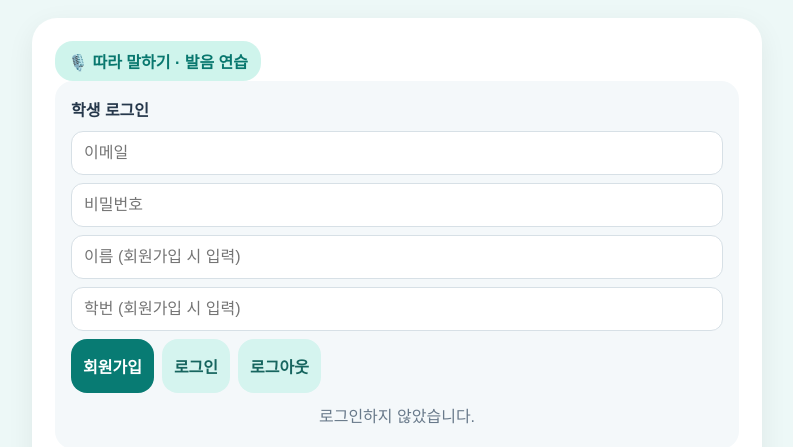
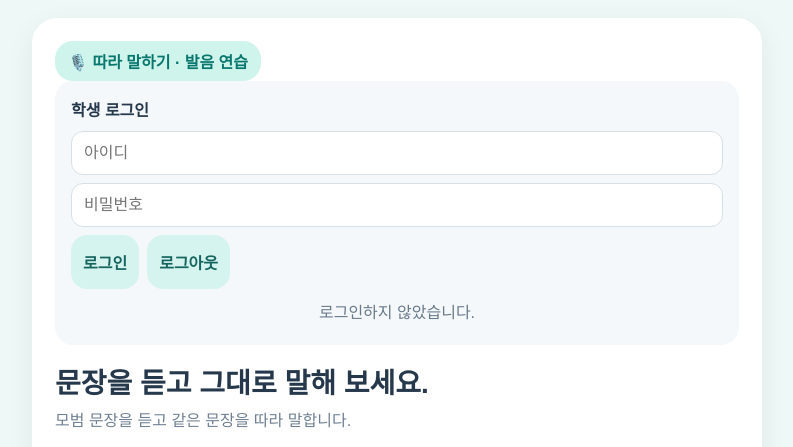
Before and after one commit to JHS-korean/korean-learning, a plain HTML site: page index.html in a window 1280 px wide. Shown: the top 447 px of the page, without its empty margins (243-1036 px from the left). Drawn offline with nearby package versions, Linux system fonts and the light colour scheme.

Commit message:
Update index.html

```diff
--- a/index.html
+++ b/index.html
@@ -37,15 +37,13 @@ textarea{width:100%;min-height:72px;border:2px solid #d7e0e6;border-radius:14px;
 <body>
 <div class="app"><div class="card">
 <div class="tag">🎙️ 따라 말하기 · 발음 연습</div>
+
 <div id="authBox" style="background:#f4f8fa;border-radius:18px;padding:16px;margin-bottom:16px">
   <b>학생 로그인</b>
   <div style="display:grid;gap:8px;margin-top:10px">
-    <input id="loginEmail" type="email" placeholder="이메일" style="padding:12px;border:1px solid #d7e0e6;border-radius:12px;font-size:16px">
-    <input id="loginPassword" type="password" placeholder="비밀번호" style="padding:12px;border:1px solid #d7e0e6;border-radius:12px;font-size:16px">
-    <input id="studentName" type="text" placeholder="이름 (회원가입 시 입력)" style="padding:12px;border:1px solid #d7e0e6;border-radius:12px;font-size:16px">
-    <input id="studentId" type="text" placeholder="학번 (회원가입 시 입력)" style="padding:12px;border:1px solid #d7e0e6;border-radius:12px;font-size:16px">
-    <div style="display:flex;gap:8px">
-      <button class="primary" onclick="signUpStudent()">회원가입</button>
+    <input id="loginEmail" type="text" placeholder="아이디" autocomplete="username" style="padding:12px;border:1px solid #d7e0e6;border-radius:12px;font-size:16px">
+    <input id="loginPassword" type="password" placeholder="비밀번호" autocomplete="current-password" style="padding:12px;border:1px solid #d7e0e6;border-radius:12px;font-size:16px">
+    <div style="display:flex;gap:8px;flex-wrap:wrap">
       <button class="soft" onclick="signInStudent()">로그인</button>
       <button class="soft" onclick="signOutStudent()">로그아웃</button>
     </div>
```
